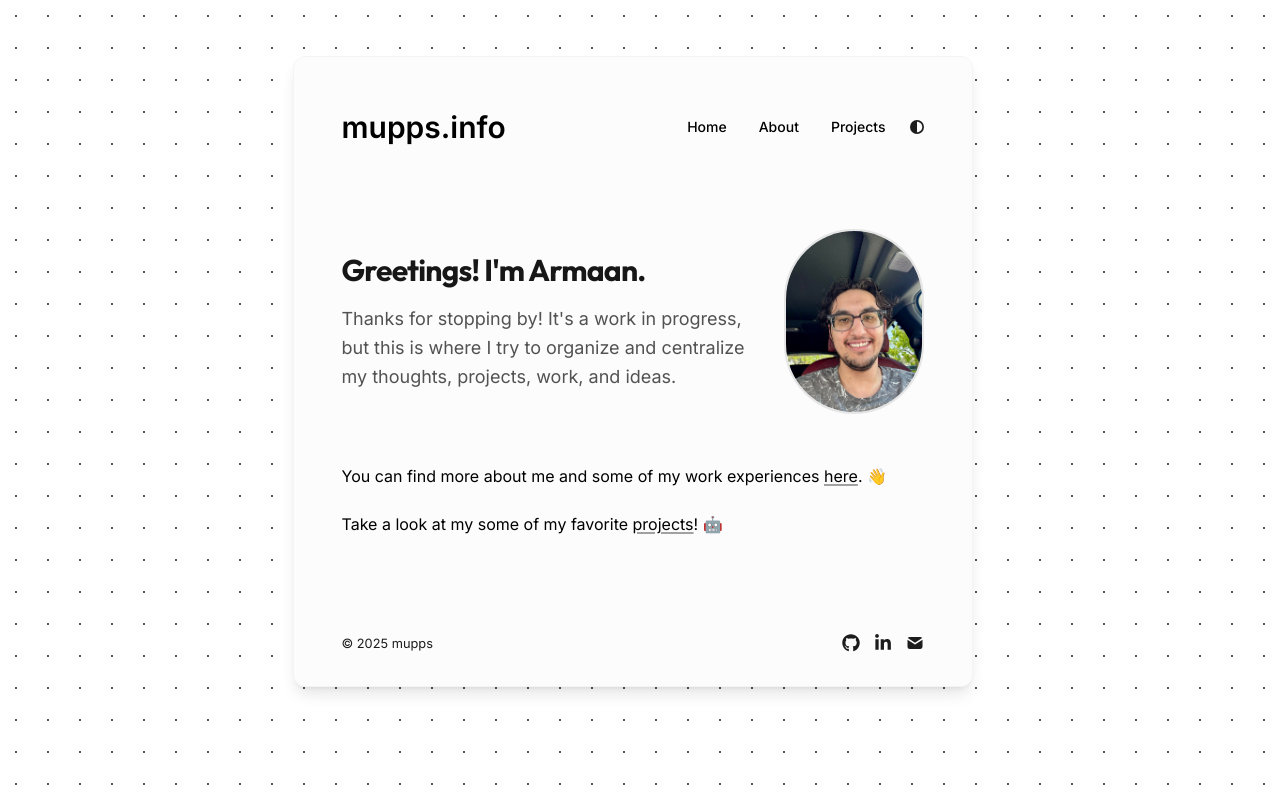
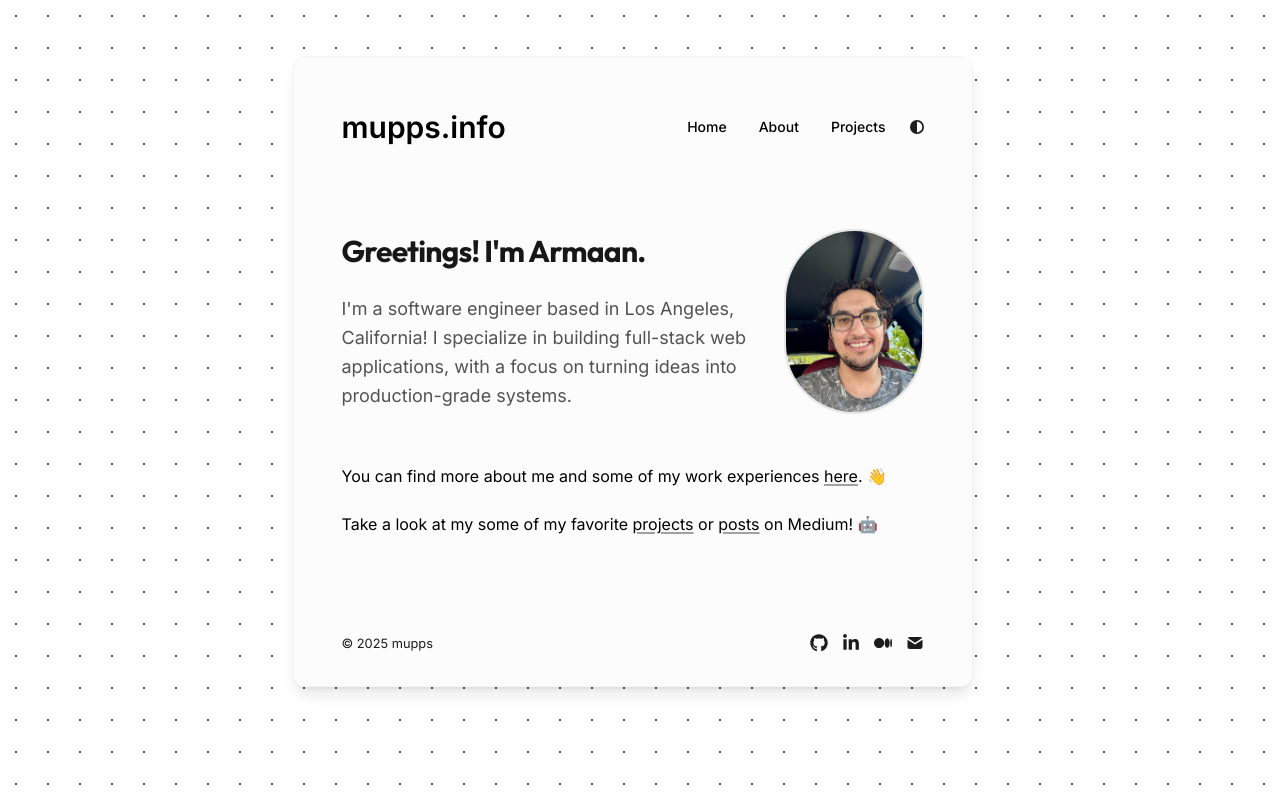
Before and after one commit to mupps/personal-website, a Next.js app: page / in a window 1280 px wide. Built offline with nearby package versions, Linux system fonts and the light colour scheme.

Commit message:
updated home page

```diff
--- a/app/components/footer.tsx
+++ b/app/components/footer.tsx
@@ -4,6 +4,7 @@ import React from "react";
 import {
   FaGithub,
   FaLinkedinIn,
+  FaMedium,
 } from "react-icons/fa6";
 import { TbMailFilled } from "react-icons/tb";
 import { metaData, socialLinks } from "../lib/config";
@@ -23,6 +24,7 @@ function SocialLinks() {
     <div className="flex text-lg gap-3.5 float-right transition-opacity duration-300 hover:opacity-90">
       <SocialLink href={socialLinks.github} icon={FaGithub} />
       <SocialLink href={socialLinks.linkedin} icon={FaLinkedinIn} />
+      <SocialLink href={socialLinks.medium} icon={FaMedium} />
       <SocialLink href={socialLinks.email} icon={TbMailFilled} />
       {/* <a href="/rss.xml" target="_self">
         <FaRss />
--- /dev/null
+++ b/app/components/typewriter.tsx
@@ -0,0 +1,39 @@
+"use client";
+
+import { useState, useEffect } from "react";
+
+interface TypewriterProps {
+    text: string;
+    speed?: number;
+    delay?: number;
+}
+
+export function Typewriter({ text, speed = 50, delay = 0 }: TypewriterProps) {
+    const [displayText, setDisplayText] = useState("");
+    const [started, setStarted] = useState(false);
+
+    useEffect(() => {
+        const startTimeout = setTimeout(() => {
+            setStarted(true);
+        }, delay);
+
+        return () => clearTimeout(startTimeout);
+    }, [delay]);
+
+    useEffect(() => {
+        if (!started) return;
+
+        let i = 0;
+        const intervalId = setInterval(() => {
+            setDisplayText(text.slice(0, i + 1));
+            i++;
+            if (i > text.length) {
+                clearInterval(intervalId);
+            }
+        }, speed);
+
+        return () => clearInterval(intervalId);
+    }, [text, speed, started]);
+
+    return <span>{displayText}</span>;
+}
--- a/app/lib/config.ts
+++ b/app/lib/config.ts
@@ -11,5 +11,6 @@ export const socialLinks = {
   twitter: "https://x.com/itsmupps",
   github: "https://github.com/mupps",
   linkedin: "https://www.linkedin.com/in/amuppal18",
+  medium: "https://medium.com/@mupps",
   email: "mailto:mupps@mupps.info",
 };
--- a/app/page.tsx
+++ b/app/page.tsx
@@ -2,6 +2,7 @@ import Image from "next/image";
 import { socialLinks } from "./lib/config";
 import React from "react";
 import { FadeIn } from "./components/fade-in";
+import { Typewriter } from "./components/typewriter";
 
 export default function Page() {
   return (
@@ -9,12 +10,11 @@ export default function Page() {
       <FadeIn>
         <div className="flex flex-col-reverse sm:flex-row items-start sm:items-center justify-between gap-8 mb-12">
           <div className="flex-1">
-            <h1 className="text-3xl font-bold tracking-tight text-neutral-900 dark:text-neutral-100 mb-4">
-              Greetings! I'm Armaan.
+            <h1 className="text-3xl font-bold tracking-tight text-neutral-900 dark:text-neutral-100 mb-4 h-[1.5em] min-h-[40px]">
+              <Typewriter text="Greetings! I'm Armaan." speed={70} />
             </h1>
             <p className="text-lg text-neutral-600 dark:text-neutral-400 leading-relaxed">
-              Thanks for stopping by! It's a work in progress, but this is where I try to
-              organize and centralize my thoughts, projects, work, and ideas.
+              I'm a software engineer based in Los Angeles, California! I specialize in building full-stack web applications, with a focus on turning ideas into production-grade systems.
             </p>
           </div>
           <a href={socialLinks.linkedin} target="_blank" className="shrink-0 transition-transform hover:scale-105 duration-300">
@@ -46,7 +46,7 @@ export default function Page() {
             >
               projects
             </a>
-            ! {" "}🤖
+            {" "}or <a href={socialLinks.medium} target="_blank">posts</a> on Medium! {" "} 🤖
           </p>
         </div>
       </FadeIn>
--- a/package.json
+++ b/package.json
@@ -35,6 +35,7 @@
   },
   "pnpm": {
     "onlyBuiltDependencies": [
+      "@tailwindcss/oxide",
       "@vercel/speed-insights",
       "sharp"
     ]
```
